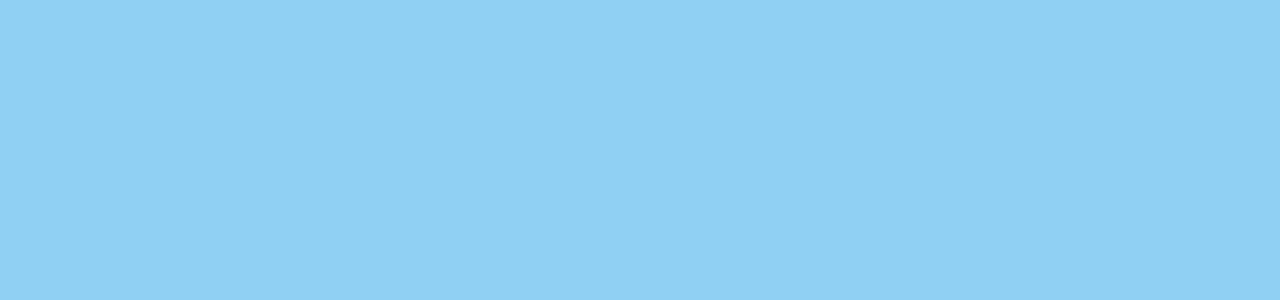
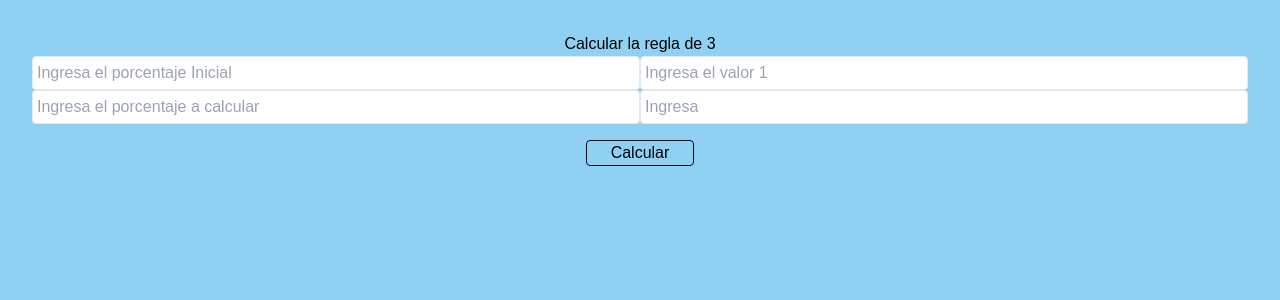
Before and after one commit to gerogallinger/creditCardManager, a React (Create React App) app: page /regla3 in a window 1280 px wide. Before the commit this address had no page. Shown: the top 300 px of the page. Built offline with nearby package versions, Linux system fonts and the light colour scheme.

Commit message:
Regla de 3 funcionando

```diff
--- a/src/App.jsx
+++ b/src/App.jsx
@@ -7,6 +7,7 @@ import Formulario from './components/Formulario'
 import Registrador from './components/Registrador';
 import SignIn from './components/SignIn';
 import InteresCompuesto from './components/interesCompuesto';
+import ReglaTres from './components/reglaTres';
 
 import React, { Fragment, useState } from 'react';
 import {
@@ -34,6 +35,7 @@ function App() {
         <Route path="/inicio-sesion" Component={SignIn} />
         <Route path="/crear-usuario" Component={SignUp} />
         <Route path="/calcu-int-comp" Component={InteresCompuesto} />
+        <Route path="/regla3" Component={ReglaTres} />
 
       </Routes>
 
--- a/src/components/interesCompuesto.jsx
+++ b/src/components/interesCompuesto.jsx
@@ -36,15 +36,16 @@ const InteresCompuesto = () => {
 
 
         <>
-            <div className="border-8 border-black">
-                <div className='border-4 border-red-300'>
-                    <h2 className=''>
+            <div className="border-8 border-black p-10">
+                <div className='border-4 border-red-300 p-6'>
+                    <h2 className='text-2xl text-center'>
                         Calcula el interes compuesto
                     </h2>
                 </div>
                 <div className='grid-cols-1 p-4 border-4 border-gray-300'>
+                    <div className='p-6 text-xl text-center'>
                         <form onSubmit={calcularIngresoFinal}>
-                        <div className='border-4 border-green-300 align-sub flex flex-col'>
+                            <div className='border-4  flex flex-col px-20'>
                                 <label htmlFor="montoIngreso"> Ingresa el monto </label>
                                 <input
                                     id="montoInicial"
@@ -55,7 +56,7 @@ const InteresCompuesto = () => {
                                     onChange={(e) => { setMontoInicial(e.target.value) }}
                                 />
                             </div>
-                        <div className='border-4 border-green-300 flex flex-col'>
+                            <div className='border-4 flex flex-col px-20'>
                                 <label htmlFor="montoIngreso"> Ingresa los dias </label>
                                 <input
                                     id="cantDias"
@@ -66,7 +67,7 @@ const InteresCompuesto = () => {
                                     onChange={(e) => { setCantDias(e.target.value) }}
                                 />
                             </div>
-                        <div className='border-4 border-green-300 flex flex-col'>
+                            <div className='border-4 flex flex-col px-20'>
                                 <label htmlFor="montoIngreso"> Ingresa la tasa anual </label>
                                 <input
                                     id="tasaAnual"
@@ -82,6 +83,8 @@ const InteresCompuesto = () => {
                                 Calcular
                             </button>
                         </form>
+
+                    </div>
                 </div>
             </div>
 
--- a/src/components/listaOpciones.jsx
+++ b/src/components/listaOpciones.jsx
@@ -16,25 +16,30 @@ const ListaOpciones = () => {
                 </div>
 
                 <div className="flex flex-col h-3/4 w-full">
-                    <a href="" className="border-4 mt-4 w-full text-center">
+                    <Link href="" target='_blank' className="border-4 mt-4 w-full text-center">
 
                         <button className='button-option-list'>
                             Registrar un gasto
                         </button>
-                    </a>
-                    <a href="" className="border-4 mt-4 w-full text-center">
+                    </Link>
+                    <Link href="" target='_blank' className="border-4 mt-4 w-full text-center">
                         <button className='button-option-list'>
                             Registrar un ingreso
                         </button>
-                    </a>
-                    <Link to="/registrador" className="border-4 mt-4 w-full text-center">
+                    </Link>
+                    <Link to="/registrador" target='_blank' className="border-4 mt-4 w-full text-center">
                         <button className='button-option-list'>
                             Registrar un pago con tarjeta de Credito
                         </button>
                     </Link>
-                    <Link to="/calcu-int-comp" className="border-4 mt-4 w-full text-center">
+                    <Link to="/calcu-int-comp" target='_blank' className="border-4 mt-4 w-full text-center">
                         <button className='button-option-list'>
                             Calculadora de interes compuesto
+                        </button>
+                    </Link>
+                    <Link to="/regla3" target='_blank' className="border-4 mt-4 w-full text-center">
+                        <button className='button-option-list'>
+                            Calculadora de regla de 3
                         </button>
                     </Link>
                 </div>
--- /dev/null
+++ b/src/components/reglaTres.jsx
@@ -0,0 +1,80 @@
+import React, { Fragment, useState, useEffect } from 'react';
+
+const ReglaTres = () => {
+
+    const [valorInicial, setValorInicial] = useState('')
+    const [valorFinal, setValorFinal] = useState('')
+    const [porcentajeInicial, setPorcentajeInicial] = useState('')
+    const [porcentajeFinal, setPorcentajeFinal] = useState('')
+
+
+
+
+    const calcularReglaDeTres = (e) => {
+        e.preventDefault()
+
+        let resultado = (porcentajeFinal * valorInicial) / porcentajeInicial
+
+        console.log('El valor calculado es ' + resultado)
+        alert(`Valor final: ${resultado}`);
+
+    }
+
+
+
+    return (
+        <>
+            <form onSubmit={calcularReglaDeTres} className="text-justify p-8">
+                <h2 className="text-center">Calcular la regla de 3</h2>
+                <div className="grid grid-cols-2">
+                    <input
+                        type="number"
+                        onChange={(e) => {
+                            setPorcentajeInicial(e.target.value);
+                        }}
+                        value={porcentajeInicial}
+                        placeholder="Ingresa el porcentaje Inicial"
+                        className="border p-1 rounded bg-white"
+                        id=""
+                    />
+                    <input
+                        type="number"
+                        onChange={(e) => {
+                            setValorInicial(e.target.value);
+                        }}
+                        value={valorInicial}
+                        placeholder="Ingresa el valor 1"
+                        className="border p-1 rounded bg-white"
+                        id=""
+                    />
+                    <input
+                        type="number"
+                        onChange={(e) => {
+                            setPorcentajeFinal(e.target.value);
+                        }}
+                        value={porcentajeFinal}
+                        placeholder="Ingresa el porcentaje a calcular"
+                        className="border p-1 rounded bg-white"
+                        id=""
+                    />
+                    <input
+                        type="number"
+                        onChange={(e) => {
+                            setValorFinal(e.target.value);
+                        }}
+                        value={valorFinal}
+                        placeholder="Ingresa "
+                        className="border p-1 rounded bg-white"
+                        id=""
+                    />
+                </div>
+                <div className='text-center py-4 '>
+                    <button className='border border-gray-950 rounded px-6' >Calcular</button>
+
+                </div>
+            </form>
+        </>
+    );
+}
+
+export default ReglaTres;
```
Lines whose indentation alone changed are shown as unchanged.
